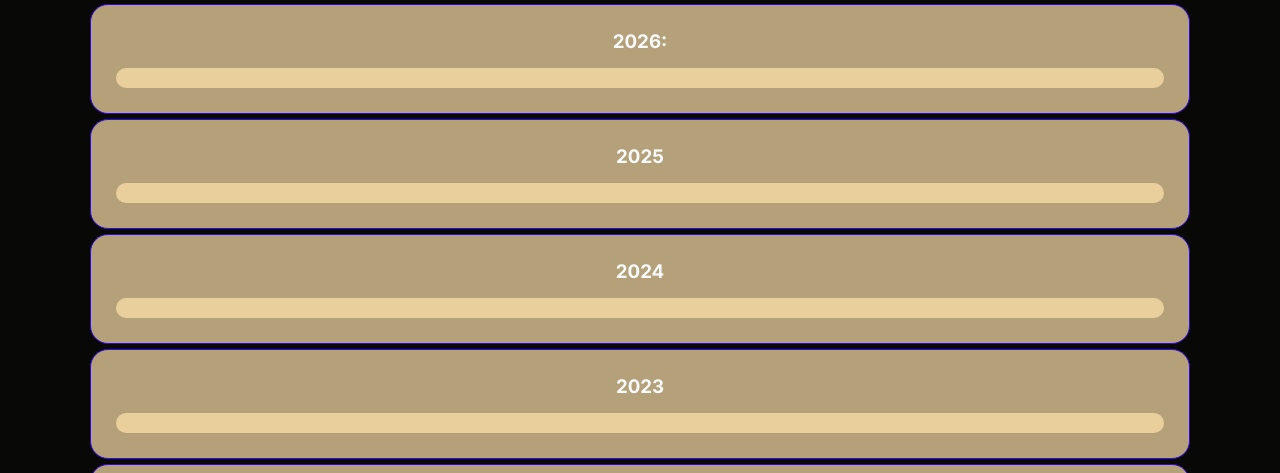
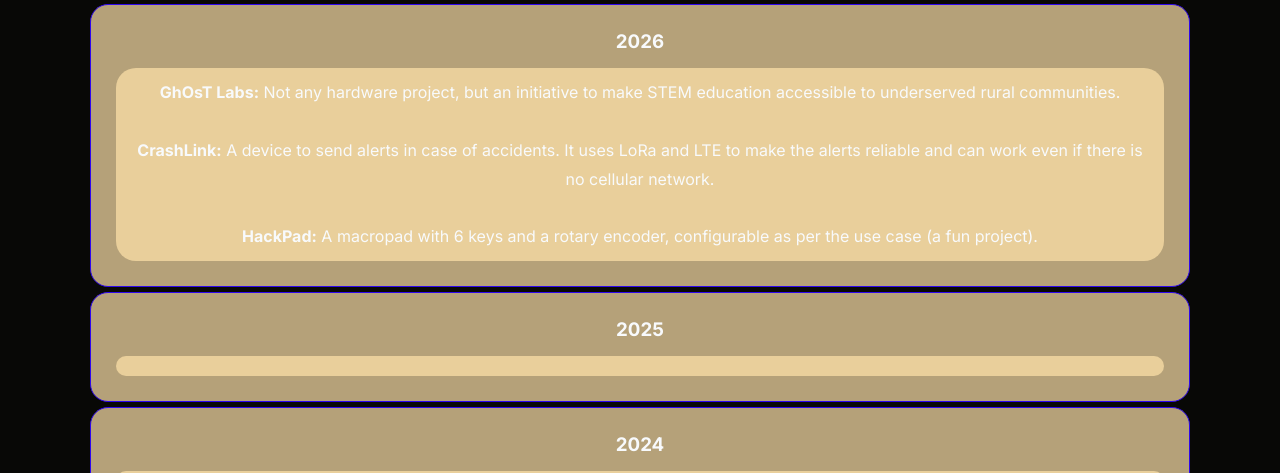
Before and after one commit to surajjha0622/personal-website, a plain HTML site: page index.html in a window 1280 px wide. Shown: the part 627-1100 px from the top of the page. Drawn offline with Linux system fonts and the light colour scheme.

Commit message:
Update 2026 project details in public logs section

```diff
--- a/index.html
+++ b/index.html
@@ -40,8 +40,20 @@
 <div class="public-logs">
 
 <div class="card">
-<h3>2026:</h3>
-<p></p>
+<h3>2026</h3>
+<p>
+    <strong>GhOsT Labs:</strong> Not any hardware project, but an initiative to
+    make STEM education accessible to underserved rural communities.
+    <br><br>
+
+    <strong>CrashLink:</strong> A device to send alerts in case of accidents.
+    It uses LoRa and LTE to make the alerts reliable and can work
+    even if there is no cellular network.
+    <br><br>
+
+    <strong>HackPad:</strong> A macropad with 6 keys and a rotary encoder,
+    configurable as per the use case (a fun project).
+</p>
 </div>
 
 <div class="card">
```
